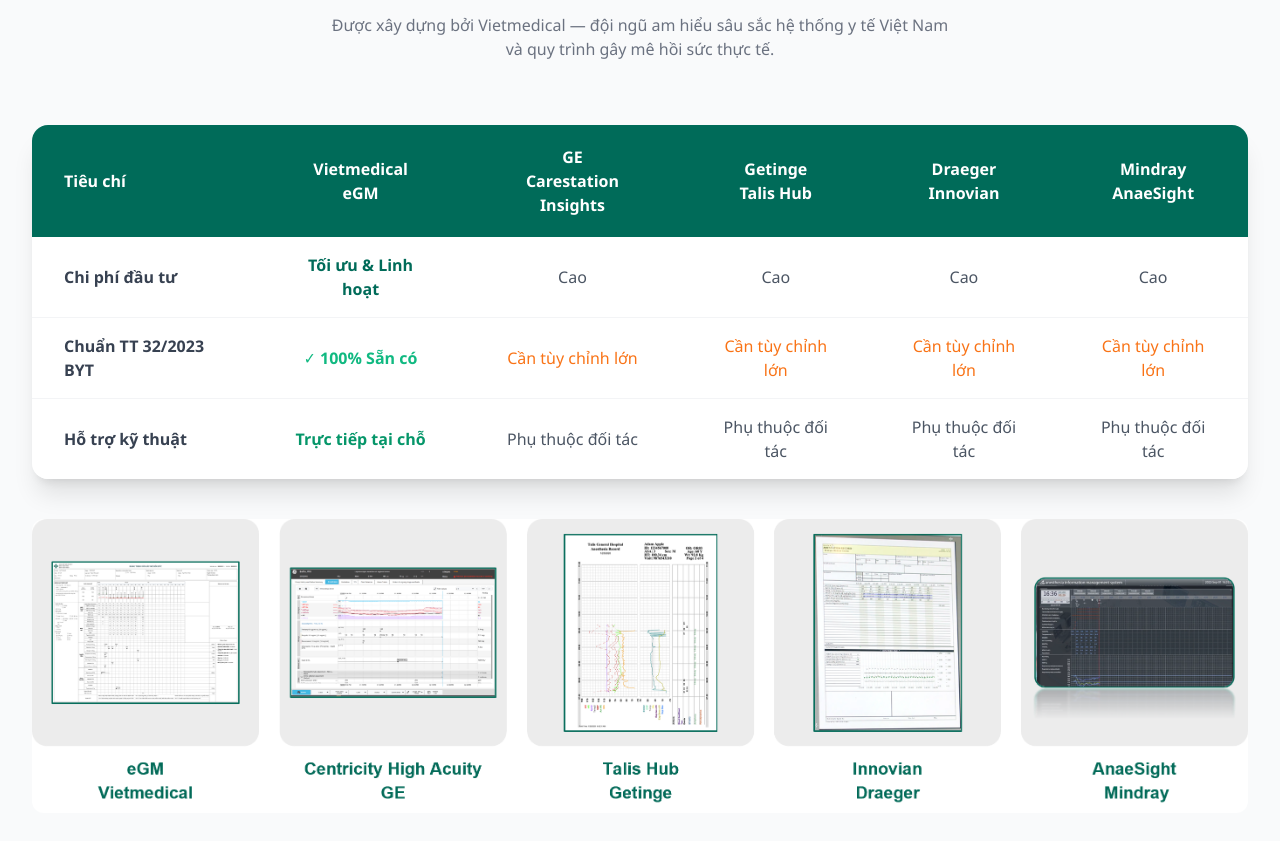
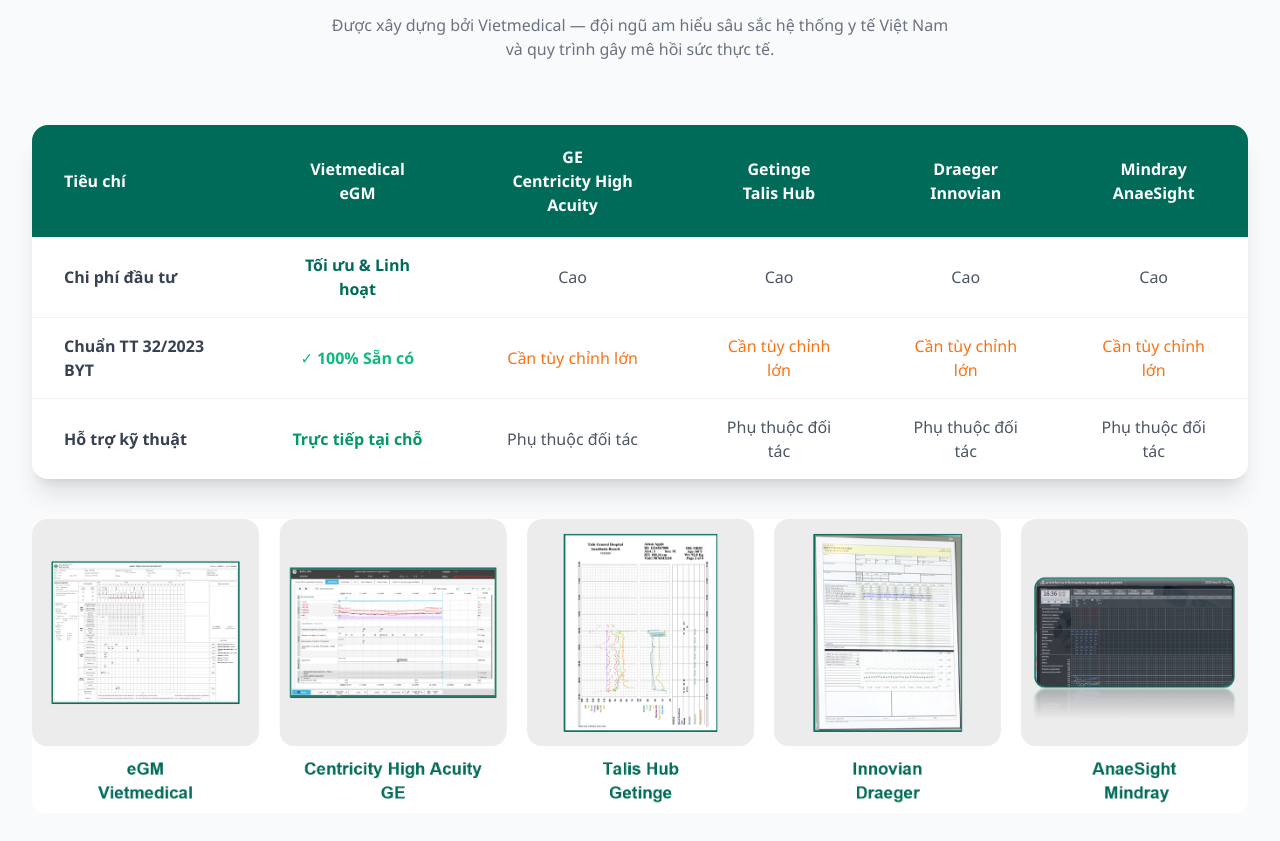
Before and after one commit to ddawngkhoa/landing_pageVM, a plain HTML site: page index.html in a window 1280 px wide. Shown: the part 3892-4733 px from the top of the page. Drawn offline with nearby package versions, Linux system fonts and the light colour scheme.

Commit message:
Update landing page

```diff
--- a/index.html
+++ b/index.html
@@ -474,7 +474,7 @@
                         <tr class="bg-primary text-white">
                             <th class="px-8 py-5 font-bold">Tiêu chí</th>
                             <th class="px-8 py-5 text-center font-bold">Vietmedical<br>eGM</th>
-                            <th class="px-8 py-5 text-center font-bold">GE<br>Carestation Insights</th>
+                            <th class="px-8 py-5 text-center font-bold">GE<br>Centricity High Acuity</th>
                             <th class="px-8 py-5 text-center font-bold">Getinge<br>Talis Hub</th>
                             <th class="px-8 py-5 text-center font-bold">Draeger<br>Innovian</th>
                             <th class="px-8 py-5 text-center font-bold">Mindray<br>AnaeSight</th>
```
